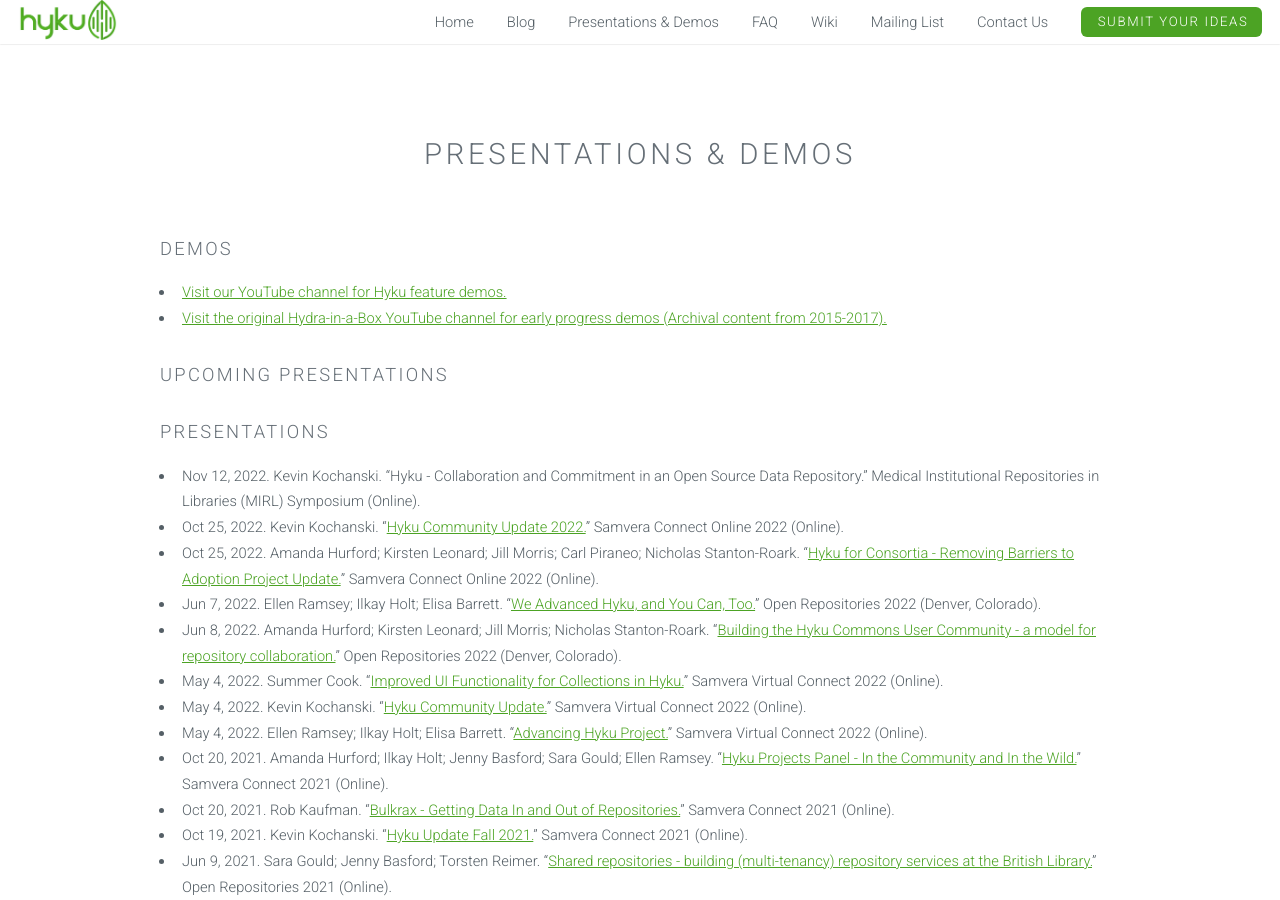
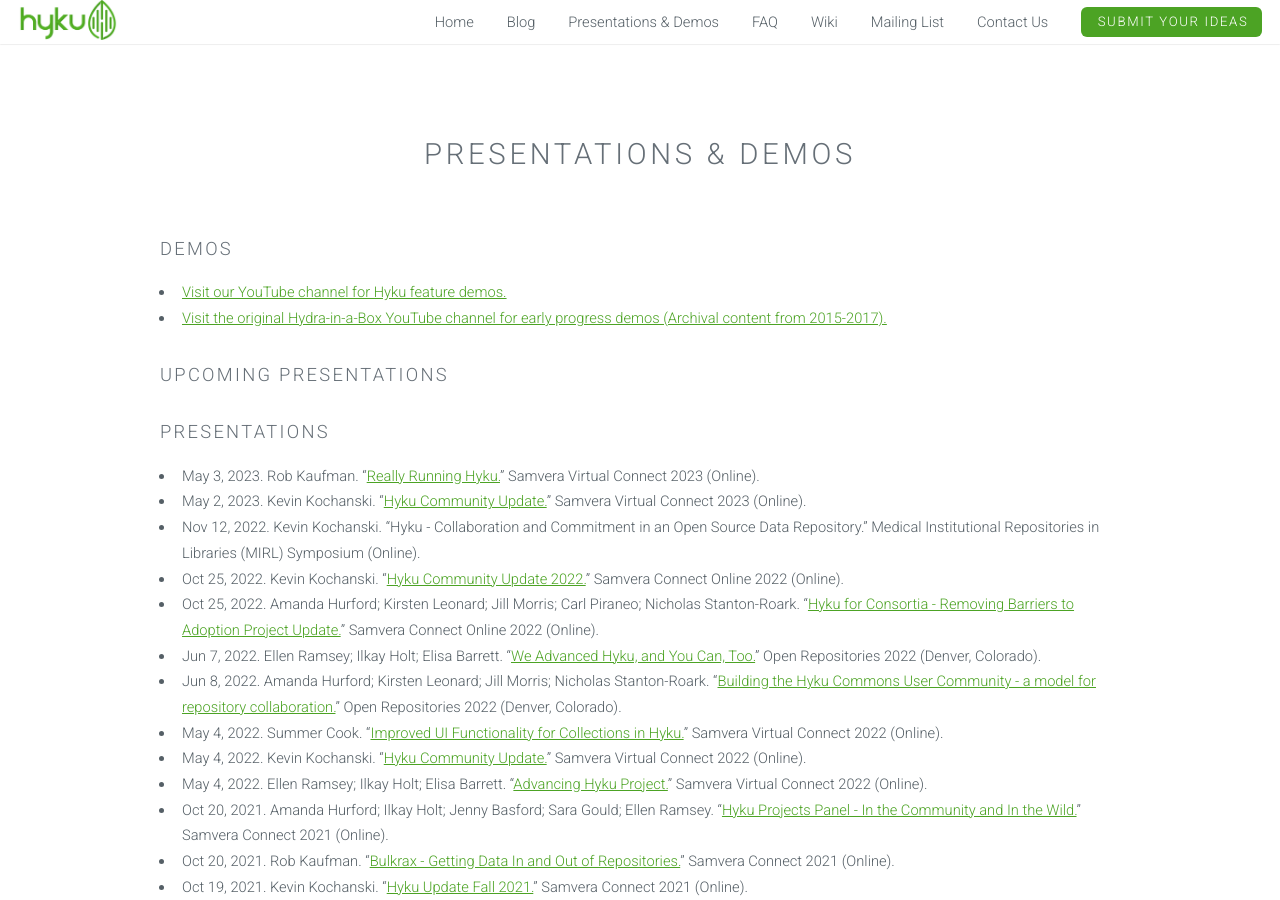
Before and after one commit to samvera-labs/hyku.github.io, a Jekyll site: the page built from presentations.html, in a window 1280 px wide and 900 px high. Built offline with Jekyll 4.4.1, drawn with Linux system fonts in a browser that asks for light colours; nearby versions of some CDN libraries; library files that are not in the unit come from our copies.

Commit message:
Update previous_presentations.yml
Updated with spring 2023 Virtual Connect presentations

```diff
--- a/_data/previous_presentations.yml
+++ b/_data/previous_presentations.yml
@@ -1,3 +1,17 @@
+- title: Really Running Hyku
+  presenters:
+    - Rob Kaufman
+  event: Samvera Virtual Connect 2023
+  location: "Online"
+  date: 2023-05-03
+  url: https://www.youtube.com/watch?v=YVeYNaAtNw0
+- title: Hyku Community Update
+  presenters:
+    - Kevin Kochanski
+  event: Samvera Virtual Connect 2023
+  location: "Online"
+  date: 2023-05-02
+  url: https://www.youtube.com/watch?v=eP9zZVRv9lA
 - title: Hyku - Collaboration and Commitment in an Open Source Data Repository
   presenters:
     - Kevin Kochanski
```
